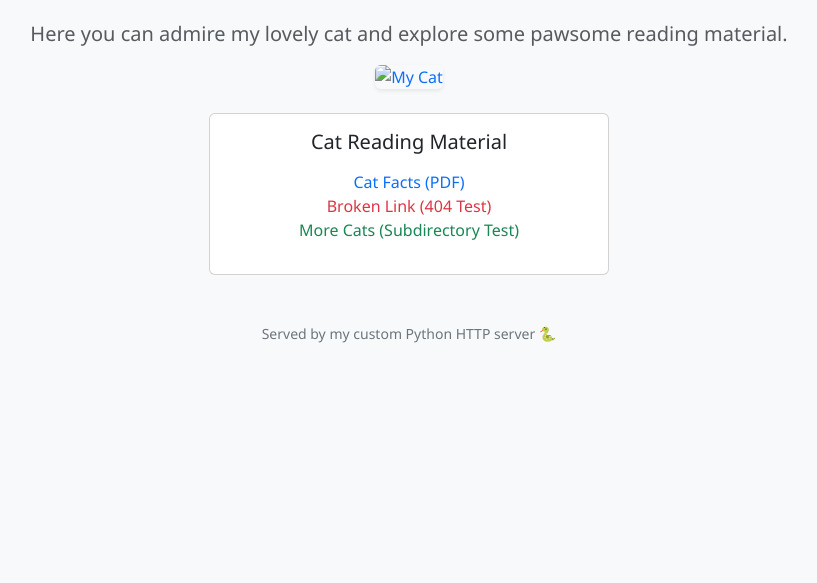
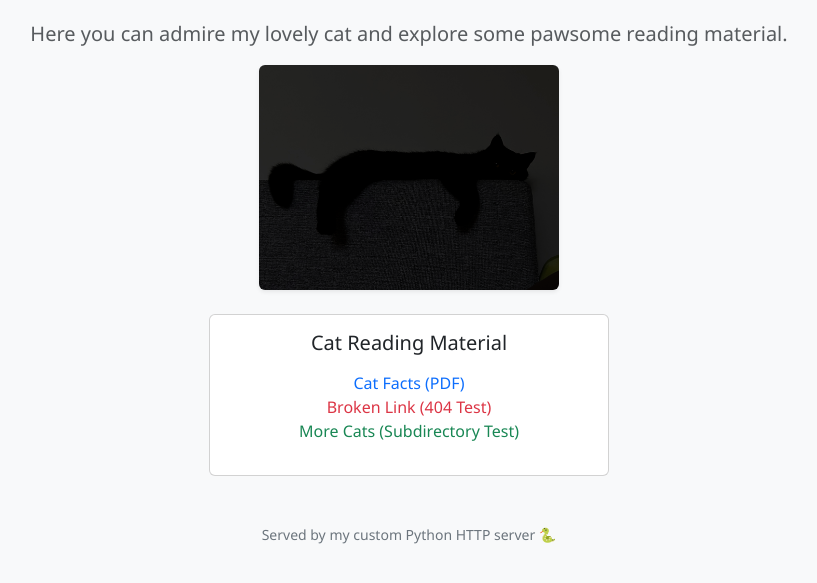
Before and after one commit to sergedbs/network-programming, a plain HTML site: page tcp-http-server/public/index.html in a window 1280 px wide. Shown: the part 101-684 px from the top of the page, without its empty margins (231-1048 px from the left). Drawn offline with nearby package versions, Linux system fonts and the light colour scheme.

Commit message:
Add more test files

```diff
--- a/tcp-http-server/public/index.html
+++ b/tcp-http-server/public/index.html
@@ -19,7 +19,7 @@
       Here you can admire my lovely cat and explore some pawsome reading material.
     </p>
 
-    <a href="image.png"><img src="image.png" alt="My Cat" class="img-fluid rounded shadow-sm mb-4" style="max-width: 300px;"></a>
+    <a href="image.jpg"><img src="image.jpg" alt="My Cat" class="img-fluid rounded shadow-sm mb-4" style="max-width: 300px;"></a>
 
     <div class="card mx-auto" style="max-width: 400px;">
       <div class="card-body">
```
Also changed, not shown: tcp-http-server/public/image.jpg (added), tcp-http-server/public/subdir/images/IMG_3544.JPG (added), tcp-http-server/public/subdir/images/IMG_4731.jpg (added), tcp-http-server/public/subdir/images/IMG_5353.jpg (added), tcp-http-server/public/subdir/images/IMG_5724.jpg (added), 1 other file.
